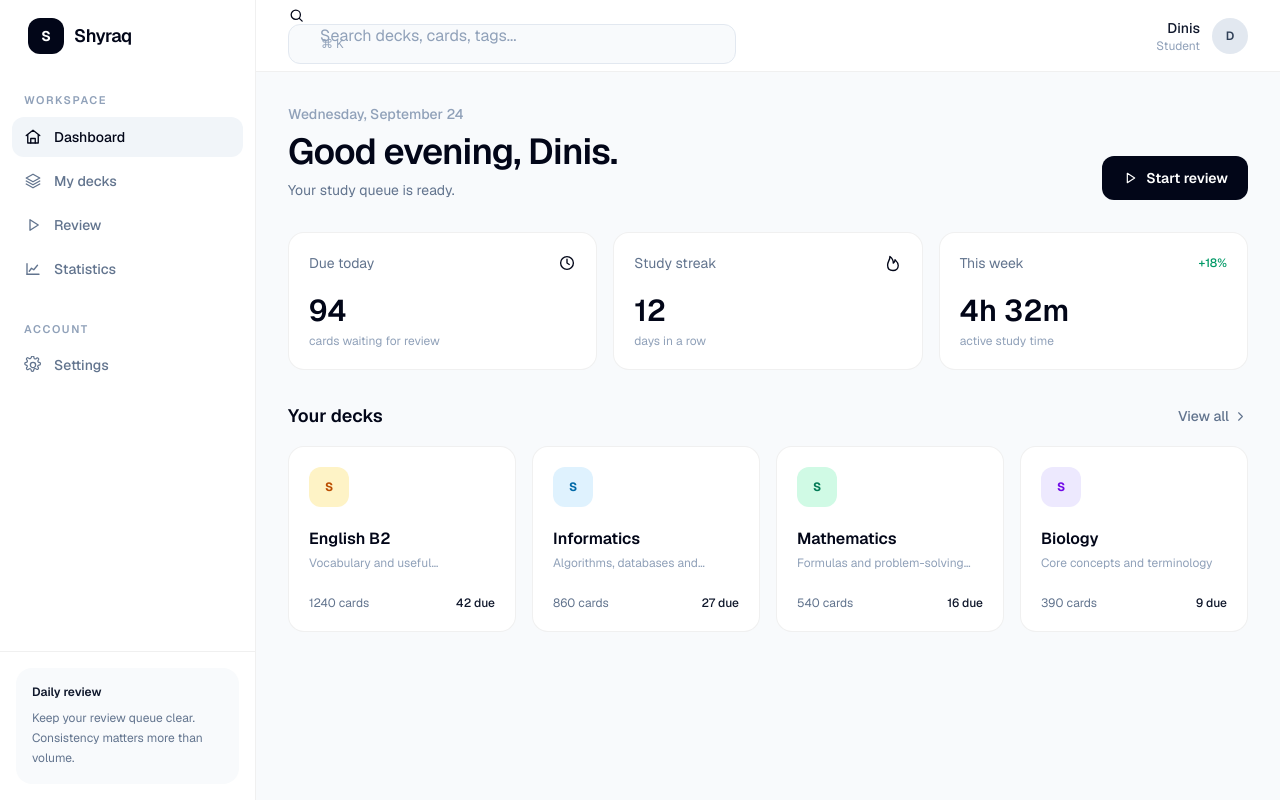
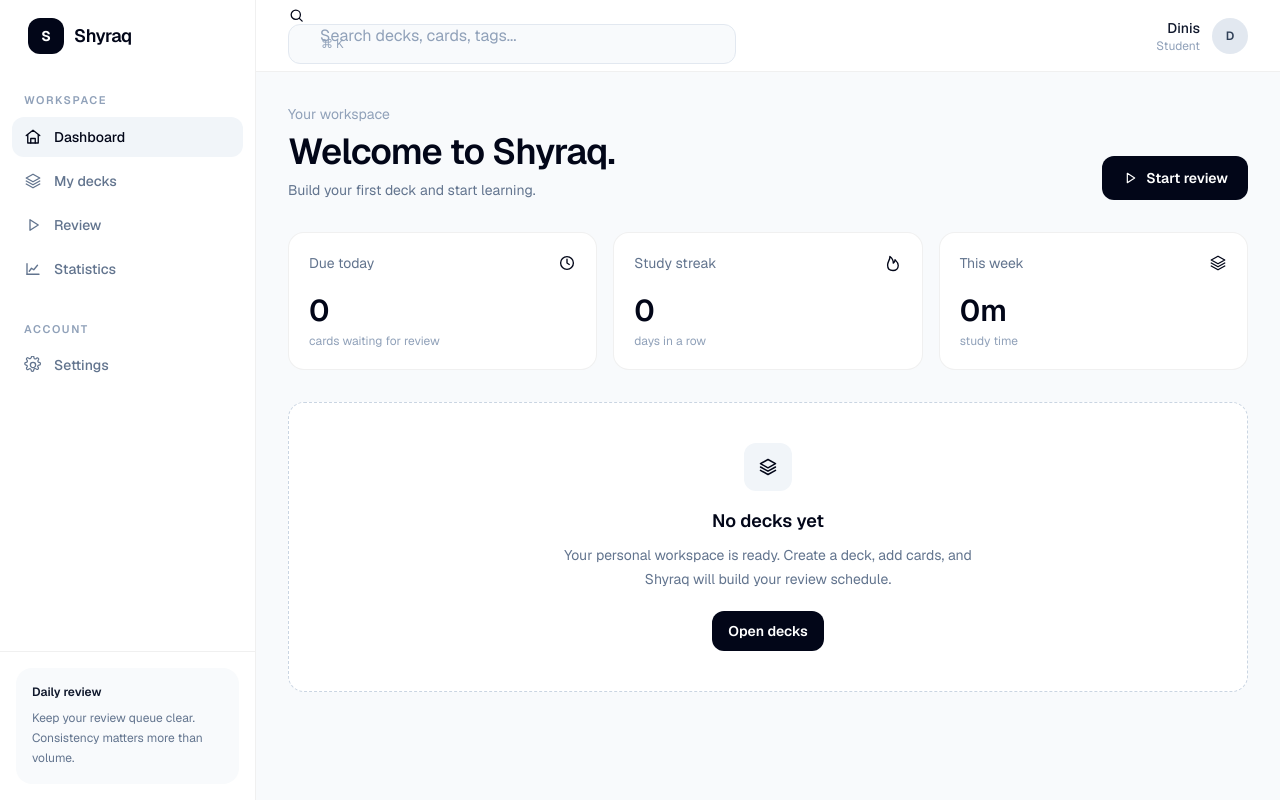
Before and after one commit to Dinislam2009/shyraq, a Next.js app: page /dashboard in a window 1280 px wide. Built offline with nearby package versions, Linux system fonts and the light colour scheme.

Commit message:
feat: move src/app/dashboard/page.tsx toward real data architecture

```diff
--- a/src/app/dashboard/page.tsx
+++ b/src/app/dashboard/page.tsx
@@ -1,42 +1,12 @@
+import { AppShell } from "@/components/app-shell";
+import { ClockIcon, FlameIcon, PlayIcon, LayersIcon } from "@/components/icons";
 import Link from "next/link";
-import { AppShell } from "@/components/app-shell";
-import { ChevronRightIcon, ClockIcon, FlameIcon, PlayIcon } from "@/components/icons";
-import { demoDecks } from "@/lib/demo-data";
 
 export default function DashboardPage() {
-  const due = demoDecks.reduce((sum, deck) => sum + deck.due, 0);
-  return (
-    <AppShell>
-      <div className="mx-auto max-w-7xl px-5 py-8 sm:px-8">
-        <div className="mb-8 flex flex-col justify-between gap-5 sm:flex-row sm:items-end">
-          <div>
-            <p className="mb-2 text-sm font-medium text-slate-400">Wednesday, September 24</p>
-            <h1 className="text-3xl font-semibold tracking-tight sm:text-4xl">Good evening, Dinis.</h1>
-            <p className="mt-2 text-sm text-slate-500">Your study queue is ready.</p>
-          </div>
-          <Link href="/review" className="inline-flex h-11 items-center justify-center gap-2 rounded-xl bg-slate-950 px-5 text-sm font-semibold text-white transition hover:bg-slate-800"><PlayIcon size={16} />Start review</Link>
-        </div>
-
-        <section className="grid gap-4 sm:grid-cols-3">
-          <div className="rounded-2xl border border-black/[0.06] bg-white p-5"><div className="mb-5 flex items-center justify-between"><span className="text-sm text-slate-500">Due today</span><ClockIcon size={18} /></div><div className="text-3xl font-semibold">{due}</div><p className="mt-1 text-xs text-slate-400">cards waiting for review</p></div>
-          <div className="rounded-2xl border border-black/[0.06] bg-white p-5"><div className="mb-5 flex items-center justify-between"><span className="text-sm text-slate-500">Study streak</span><FlameIcon size={18} /></div><div className="text-3xl font-semibold">12</div><p className="mt-1 text-xs text-slate-400">days in a row</p></div>
-          <div className="rounded-2xl border border-black/[0.06] bg-white p-5"><div className="mb-5 flex items-center justify-between"><span className="text-sm text-slate-500">This week</span><span className="text-xs font-medium text-emerald-600">+18%</span></div><div className="text-3xl font-semibold">4h 32m</div><p className="mt-1 text-xs text-slate-400">active study time</p></div>
-        </section>
-
-        <section className="mt-8">
-          <div className="mb-4 flex items-center justify-between"><h2 className="text-lg font-semibold">Your decks</h2><Link href="/decks" className="flex items-center gap-1 text-sm font-medium text-slate-500 hover:text-slate-900">View all <ChevronRightIcon size={15} /></Link></div>
-          <div className="grid gap-4 md:grid-cols-2 xl:grid-cols-4">
-            {demoDecks.map((deck) => (
-              <Link href={`/decks/${deck.id}`} key={deck.id} className="group rounded-2xl border border-black/[0.06] bg-white p-5 transition hover:-translate-y-0.5 hover:border-black/10 hover:shadow-sm">
-                <div className={`mb-5 flex h-10 w-10 items-center justify-center rounded-xl text-xs font-bold ${deck.color}`}>S</div>
-                <h3 className="font-semibold">{deck.name}</h3>
-                <p className="mt-1 line-clamp-1 text-xs text-slate-400">{deck.description}</p>
-                <div className="mt-6 flex items-center justify-between text-xs"><span className="text-slate-500">{deck.cards} cards</span><span className="font-medium text-slate-900">{deck.due} due</span></div>
-              </Link>
-            ))}
-          </div>
-        </section>
-      </div>
-    </AppShell>
-  );
+  const stats=[["Due today","0","cards waiting for review"],["Study streak","0","days in a row"],["This week","0m","study time"]];
+  return <AppShell><div className="mx-auto max-w-7xl px-5 py-8 sm:px-8">
+    <div className="mb-8 flex flex-col justify-between gap-5 sm:flex-row sm:items-end"><div><p className="mb-2 text-sm text-slate-400">Your workspace</p><h1 className="text-3xl font-semibold tracking-tight sm:text-4xl">Welcome to Shyraq.</h1><p className="mt-2 text-sm text-slate-500">Build your first deck and start learning.</p></div><Link href="/review" className="inline-flex h-11 items-center justify-center gap-2 rounded-xl bg-slate-950 px-5 text-sm font-semibold text-white hover:bg-slate-800"><PlayIcon size={16}/>Start review</Link></div>
+    <section className="grid gap-4 sm:grid-cols-3">{stats.map(([label,value,sub],i)=>{const Icon=i===0?ClockIcon:i===1?FlameIcon:LayersIcon;return <div key={label} className="rounded-2xl border border-black/[0.06] bg-white p-5"><div className="mb-5 flex items-center justify-between"><span className="text-sm text-slate-500">{label}</span><Icon size={18}/></div><div className="text-3xl font-semibold">{value}</div><p className="mt-1 text-xs text-slate-400">{sub}</p></div>})}</section>
+    <section className="mt-8 rounded-2xl border border-dashed border-slate-300 bg-white p-10 text-center"><div className="mx-auto flex h-12 w-12 items-center justify-center rounded-xl bg-slate-100"><LayersIcon size={20}/></div><h2 className="mt-4 text-lg font-semibold">No decks yet</h2><p className="mx-auto mt-2 max-w-md text-sm leading-6 text-slate-500">Your personal workspace is ready. Create a deck, add cards, and Shyraq will build your review schedule.</p><Link href="/decks" className="mt-5 inline-flex h-10 items-center rounded-xl bg-slate-950 px-4 text-sm font-semibold text-white">Open decks</Link></section>
+  </div></AppShell>;
 }
```
